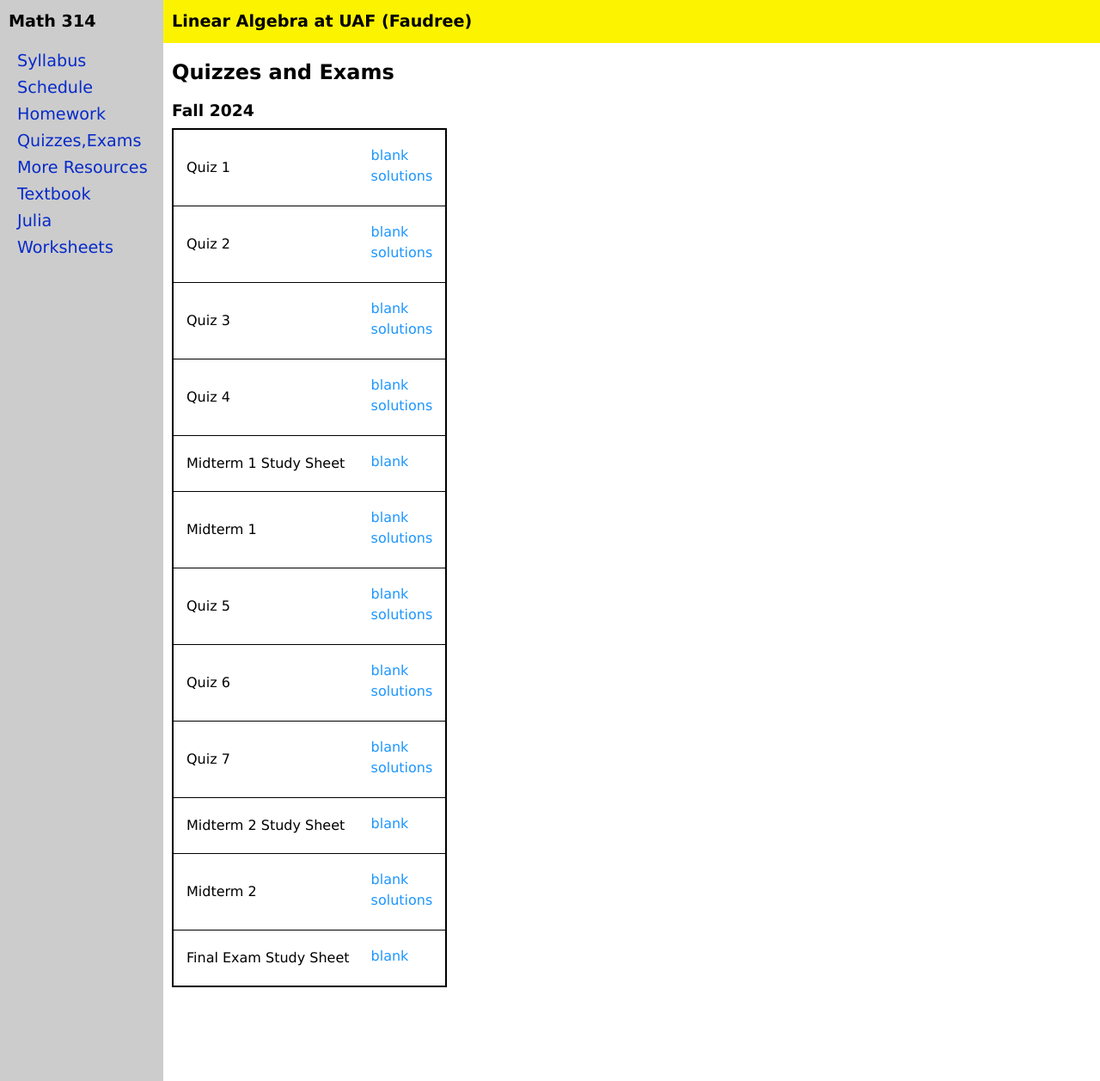
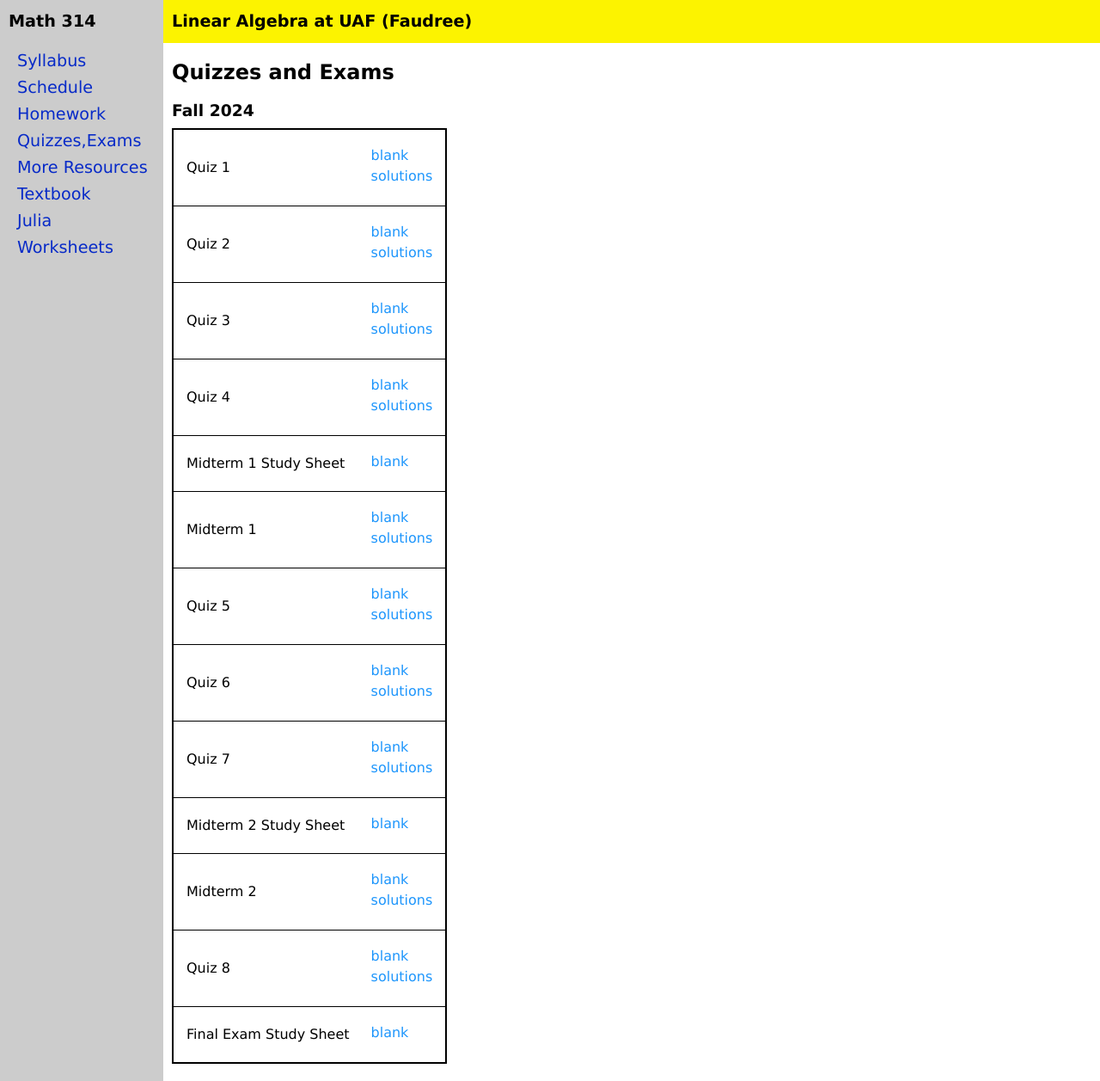
Before and after one commit to jrfaudree/LA, a Jekyll site: the page built from quizexam.md, in a window 1280 px wide and 1257 px high. Shown: the whole window at 86% size. Built offline with Jekyll 4.4.1, drawn with Linux system fonts in a browser that asks for light colours.

Commit message:
Update quizexam.yml

```diff
--- a/_data/quizexam.yml
+++ b/_data/quizexam.yml
@@ -32,5 +32,8 @@ quizexam:
 - name: Midterm 2
   blank: M314_F24_M2.pdf
   solutions: M314_F24_M2-s.pdf
+- name: Quiz 8
+  blank: M314f24_q8.pdf
+  solutions: M314f24_q8-s.pdf
 - name: Final Exam Study Sheet
   blank: FE_study.pdf
```
